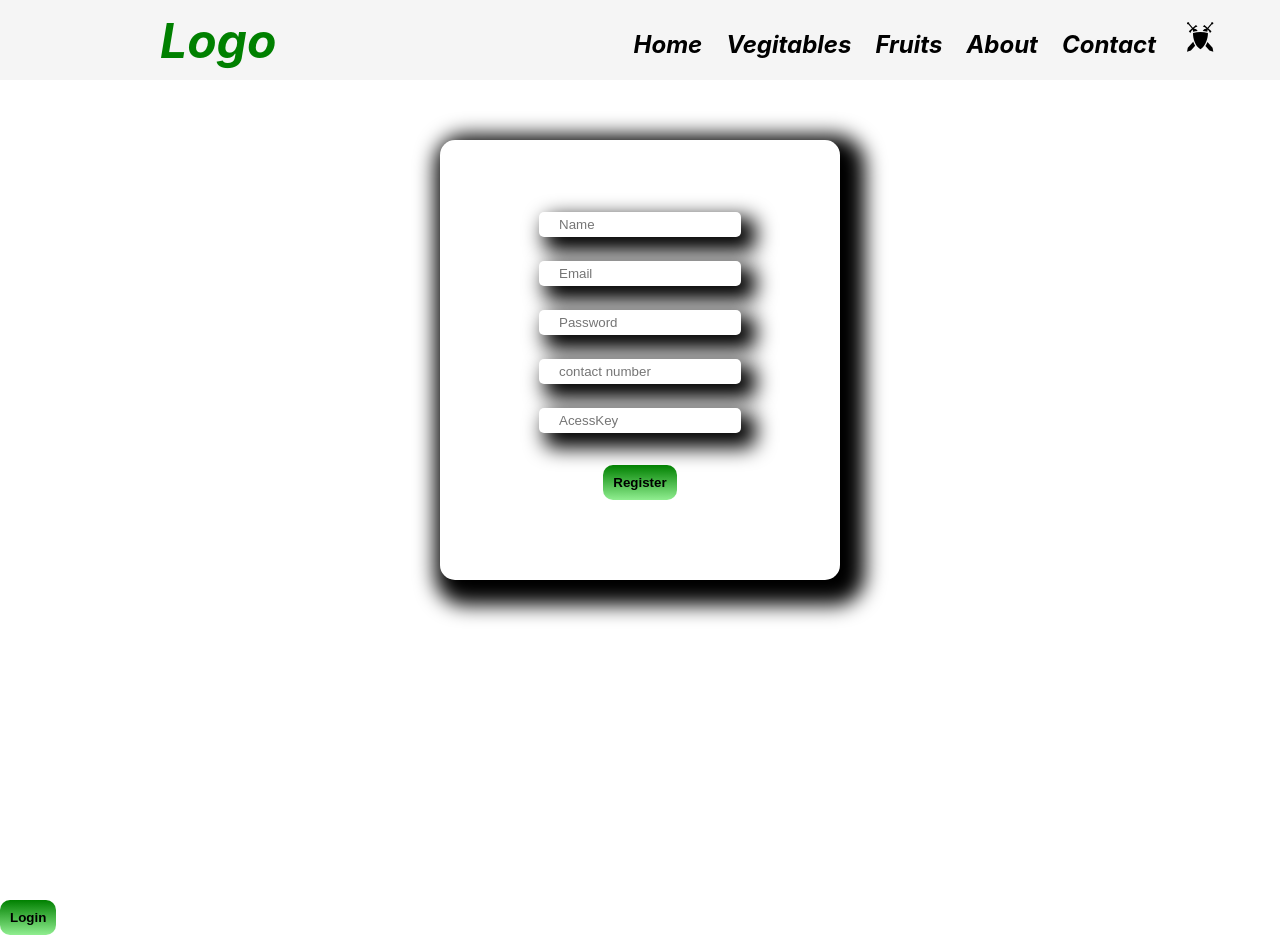
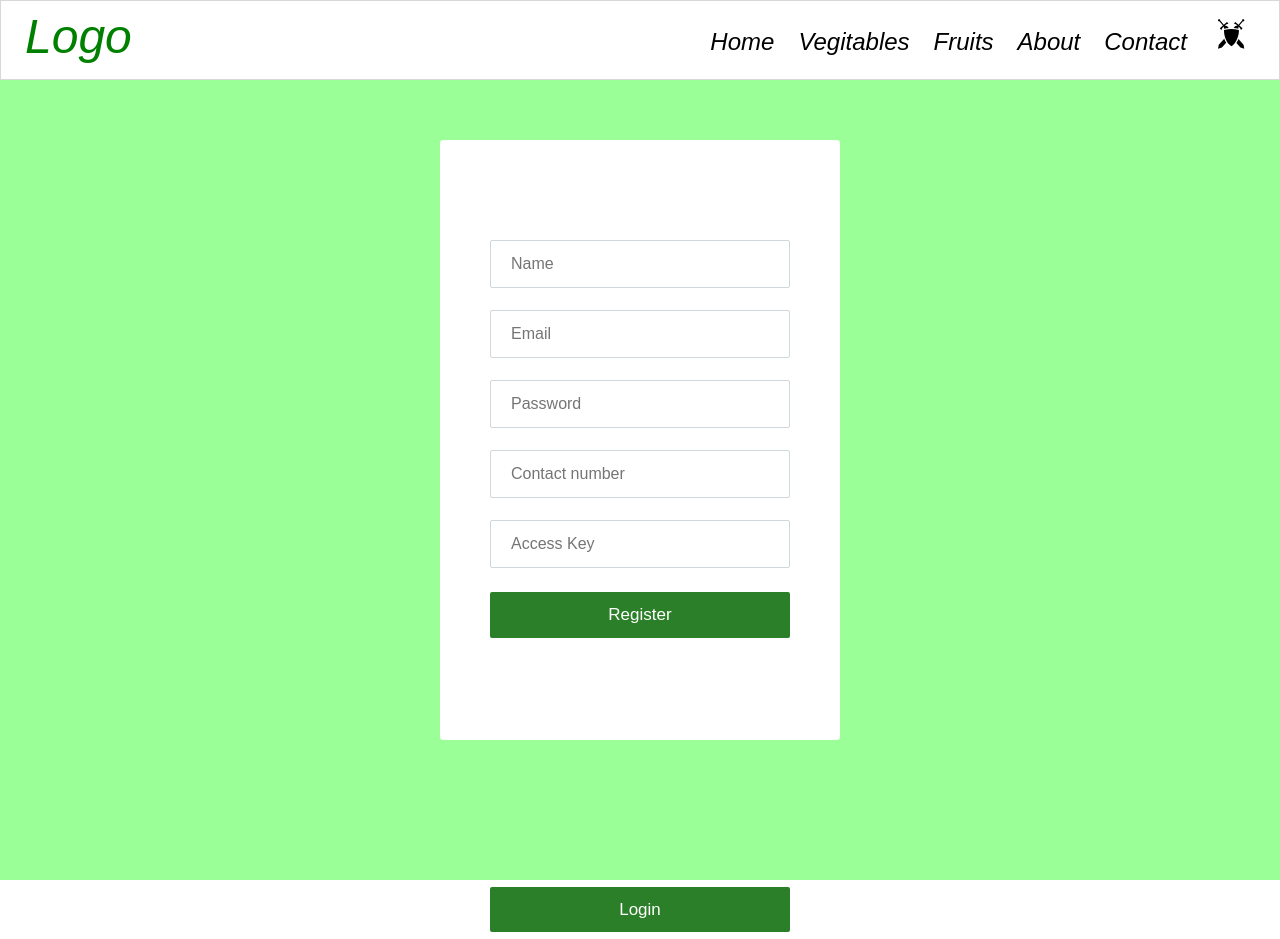
Before and after one commit to remoteaccess25/Agriculture-Trading-Webapp, a React (Create React App) app in the folder client/agri/: page /register in a window 1280 px wide. Shown: the top 939 px of the page. Built offline with nearby package versions, Linux system fonts and the light colour scheme; no server answers.

Commit message:
css changes

```diff
--- a/client/agri/src/App.css
+++ b/client/agri/src/App.css
@@ -3,5 +3,4 @@
   padding: 0px;
   box-sizing: border-box;
   /* overflow-x: hidden; */
-
 }
--- a/client/agri/src/Components/Cards/Cards.css
+++ b/client/agri/src/Components/Cards/Cards.css
@@ -1,15 +1,22 @@
+*{
+    font-family: 'Poppins', sans-serif;
+}
+
 .dummycards_div{
     /* border: 1px solid black; */
-    height: 14rem;
-    width: 80%;
+    height: 15rem;
+    width: 35%;
     display: flex;
     align-items: center;
-    justify-content: space-between;
+    margin-left: 5.5rem;
+    /* justify-content: space-between; */
     flex-direction: column;
-    background-color: whitesmoke;
-    border-radius: 10px;
-    border: none;
+    background-color: rgb(239, 239, 238);
+    border-radius: 12px;
+    border: 1px solid rgb(197, 197, 196);
+    position: relative;
 }
+
 
 .cards_upper_div{
     /* border: 1px solid red; */
@@ -22,20 +29,38 @@
 
 }
 .cards_image{
+    position: absolute;
+    top: 0.1rem;
+    left: 10px;
     border: 1px solid green;
-    height: 80%;
-    width: 40%;
+    /* width: 40%;
+    height: 8rem; */
+    height: 10rem;
+    /* width: auto; */
+    width: 10rem;
     margin: 1rem;
 }
 
 .cards_info{
-    margin-right: 3rem;
+    right: 0;
+    position: absolute;
+    margin-right: 9rem;
+}
+
+.product_name{
+    margin-top: 4px;
+    margin-bottom: 0.5rem;
+}
+
+.i{
+    font-size: 1.2rem;
+    margin: 6px 0px;
 }
 
 .cards_lower_div{
-    width: 80%;
+    width: 100%;
     text-align: center;
     height: 45px;
     background: linear-gradient(90deg, #3BAF3D 0%, #5DC234 100%);
-    border-radius: 12px 12px 0px 0px;
+    border-radius: 0px 0px 12px 12px;
 }
--- a/client/agri/src/Components/Cards/Cards.jsx
+++ b/client/agri/src/Components/Cards/Cards.jsx
@@ -138,20 +138,18 @@ const token=Cookies.get("admin")
         <img className='cards_image' src={""} alt="" />
         <div className="cards_info">
           <div className="product_info">
-          <h2>{props.data.productName}</h2>
-          <div className="min_price">Min Price: {props.data.minPrice}</div>
-          <div className="max_price">Max Price: {props.data.maxPrice}</div>
-          <div className="size">Size: {props.data.productSize}</div>
-          <div className="market">Market: {props.data.marketName}</div>
+          <h2 className="product_name">{props.data.productName}</h2>
+          <div className="min_price i">Min Price: {props.data.minPrice}</div>
+          <div className="max_price i">Max Price: {props.data.maxPrice}</div>
+          <div className="size i">Size: {props.data.productSize}</div>
+          <div className="market i">Market: {props.data.marketName}</div>
           </div>
-
         </div>
-
       </div>
 
 
       <div className="cards_lower_div">
-            see all
+        see all
       </div>
 
      </div>
--- a/client/agri/src/Components/Footer/Footer.css
+++ b/client/agri/src/Components/Footer/Footer.css
@@ -1,5 +1,5 @@
 .footer_div{
-    border: 1px solid black;
+    border: 1px solid rgb(197, 197, 196);
 
    height: 18rem;
    width: 100%;
@@ -14,11 +14,10 @@
 .footer_inner_div{
     height: 18rem;
     width: 100%;
-    padding: 5rem;
+    padding: 2rem;
     display: flex;
     align-items: center;
     justify-content:space-between ;
-
 }
 
 .div_1,.div_2,.div_3{
@@ -33,7 +32,6 @@
     align-items: center;
     justify-content: space-between;
     flex-direction: column;
-
 }
 
 .div_2{
@@ -60,11 +58,7 @@
     width: 60%;
     height: 40px;
     border-radius: 10px;
-    background-color: black;
-    color: white;
+    color: rgb(0, 0, 0);
     text-align: center;
-    margin: 2rem;
-
-
-
+    margin: 1rem;
 }
--- a/client/agri/src/Components/Navbar/Navbar.css
+++ b/client/agri/src/Components/Navbar/Navbar.css
@@ -1,12 +1,17 @@
+*{
+    font-family: sans-serif;
+    font-weight: 200;
+}
+
 .nav_div{
     /* border: 1px solid black; */
-    background-color: whitesmoke;
+    background-color: white;
     display: flex;
     height: 5rem;
     width: 100%;
     align-items: center;
-    justify-content: space-between;
-
+    position: relative;
+    border: 1px solid rgb(215, 215, 215);
 }
 
 h1{
@@ -14,24 +19,27 @@ h1{
 }
 
 .left_div{
-    margin-left: 10rem;
+    /* margin-left: 10rem; */
+    position: absolute;
     height:100%;
     display: flex;
     align-items: center;
     text-align: center;
     justify-content: center;
-    /* border: 1px solid red; */
-
-
-
-
-
+    margin-left: 1.5rem;
+    margin-top: -7px;
 }
 
 .right_div{
+    position: absolute;
+    right: 0;
+    align-items: center;
+    margin-right: 1rem;
+    margin-top: -6px;
+}
 
-align-items: center;
-margin-right: 3rem;
+.show_hide{
+
 }
 
 a{
--- a/client/agri/src/Pages/Login.css
+++ b/client/agri/src/Pages/Login.css
@@ -1,22 +1,17 @@
  .login{
-
+    background-color: #9bff97;
     height: 100vh;
     width: 100vw;
     display: flex;
-
     justify-content: center;
-
-
 }
 
 @media  screen and (max-width: 650px) {
 .login{
     width: auto;
 }
+}
 
-
-
-}
 
 
 /*
--- a/client/agri/src/Pages/Login.jsx
+++ b/client/agri/src/Pages/Login.jsx
@@ -64,7 +64,7 @@ export default function Login() {
             type="text"
             value={email}
             required
-            placeholder="EMAIL"
+            placeholder="Email"
             onChange={(e) => {
               {dispatch({type:"EMAIL",payload:e.target.value})}
             }}
--- a/client/agri/src/Pages/Register.css
+++ b/client/agri/src/Pages/Register.css
@@ -5,16 +5,17 @@
     display: flex;
     /* align-items: center; */
     justify-content: center;
-
-
+    background-color: #9bff97;
+    /* background-color: #ECEEF0; */
 }
 
 form{
 
-    border: 0px solid black;
-    border-radius: 15px;
-    box-shadow: 10px 10px 20px 15px;
-    height: 440px;
+    /* border: 1px solid #CFD8DC; */
+    border-radius: 3px;
+    /* box-shadow: 10px 10px 20px 15px; */
+    background-color: white;
+    height: 600px;
     width: 400px;
     display: flex;
     flex-direction: column;
@@ -27,12 +28,14 @@ form{
 
 
 input{
-    margin:12px  0px;
-    padding: 5px;
-    border: none;
-    box-shadow: 10px 10px 20px 5px;
-    border-radius: 5px;
+    margin: 11px  0px;
+    padding: 14px;
+    width: 300px;
+    border: 1px solid #CFD8DC;
+    /* box-shadow: 10px 10px 20px 5px; */
+    border-radius: 2px;
     padding-left:20px;
+    font-size: medium;
 }
 
 input:focus{
@@ -41,12 +44,34 @@ input:focus{
 }
 
 button{
-    margin: 20px 0px;
+    margin: 13px 0px;
     border: none;
-    border-radius: 10px;
-    background-image: linear-gradient(green,lightgreen);
-    padding: 10px;
-    font-weight: 600;
+    border-radius: 2px;
+    /* background-image: linear-gradient(green,lightgreen); */
+    /* background-color: #64747D; */
+    background-color: #2c7f29;
+    padding: 13px;
+    width: 300px;
+    font-weight: 400;
+    font-size: 17px;
+    color: white;
+}
+
+button:hover{
+    cursor: pointer;
+}
+
+.already_user{
+    height: 60px;
+    display: flex;
+    justify-content: center;
+    /* background-color: #9bff97; */
+}
+
+.loginn{
+    margin: 7px;
+    height: 45px;
+    width: 300px;
 }
 
 
--- a/client/agri/src/Pages/Register.jsx
+++ b/client/agri/src/Pages/Register.jsx
@@ -90,7 +90,7 @@ export default function Register() {
             type="text"
             value={contactNum}
             required
-            placeholder="contact number"
+            placeholder="Contact number"
             onChange={(e) => {
               {dispatch({type:"CONTACT_NUM",payload:e.target.value})}
             }}
@@ -101,7 +101,7 @@ export default function Register() {
             type="text"
             value={accessKey}
             required
-            placeholder="AcessKey"
+            placeholder="Access Key"
             onChange={(e) => {
               {dispatch({type:"ACESS_KEY",payload:e.target.value})}
             }}
@@ -112,7 +112,7 @@ export default function Register() {
       </div>
 
            <div className="already_user">
-            <button onClick={ GoTOLogin}>Login</button>
+            <button className="loginn" onClick={ GoTOLogin}>Login</button>
            </div>
     </>
   );
```
